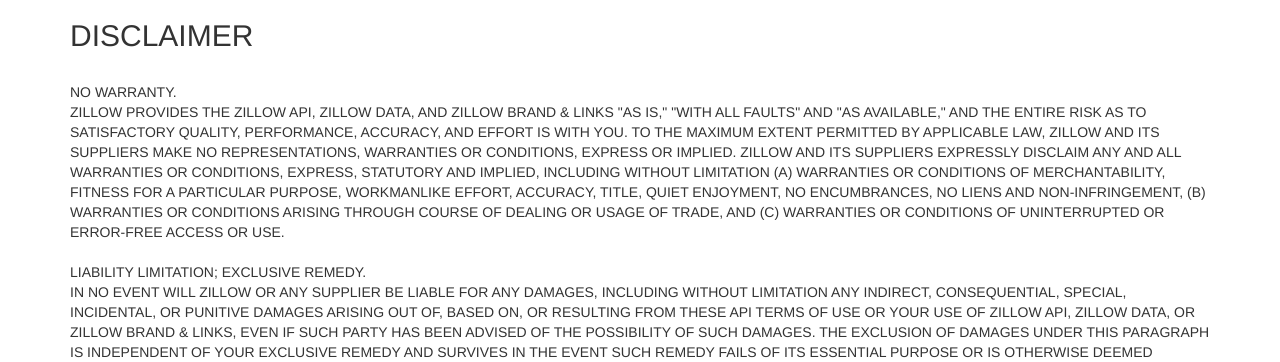
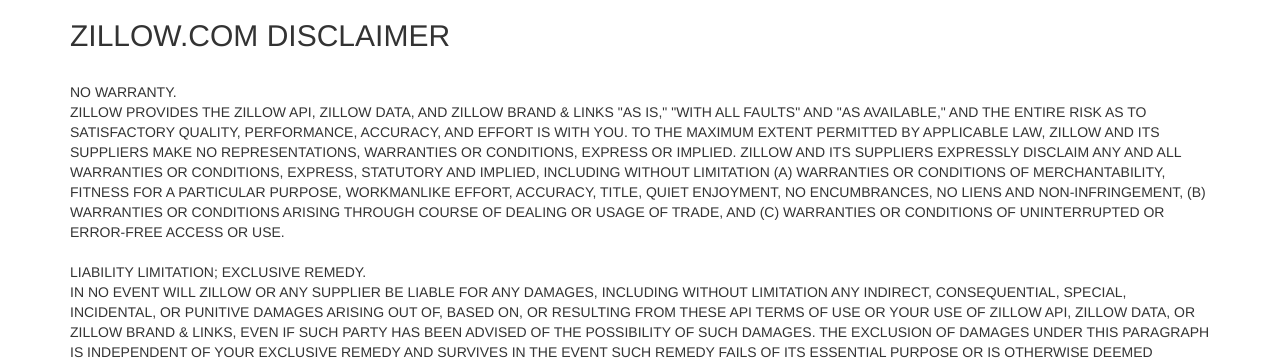
Before and after one commit to toms3t/Propalyzer, a Django app: a page that uses propalyzer_site/propalyzer_app/templates/app/disclaimer.html in a window 1280 px wide. Shown: the part 51-413 px from the top of the page. Run offline with Django 3.2, Linux system fonts and the light colour scheme; some libraries are stand-ins or nearby versions.

Commit message:
Update disclaimer.html

```diff
--- a/propalyzer_site/propalyzer_app/templates/app/disclaimer.html
+++ b/propalyzer_site/propalyzer_app/templates/app/disclaimer.html
@@ -2,7 +2,7 @@
 
 {% block content %}
 
-<h2>DISCLAIMER</h2>
+<h2> ZILLOW.COM DISCLAIMER</h2>
 <br>
 
 <p>
```
